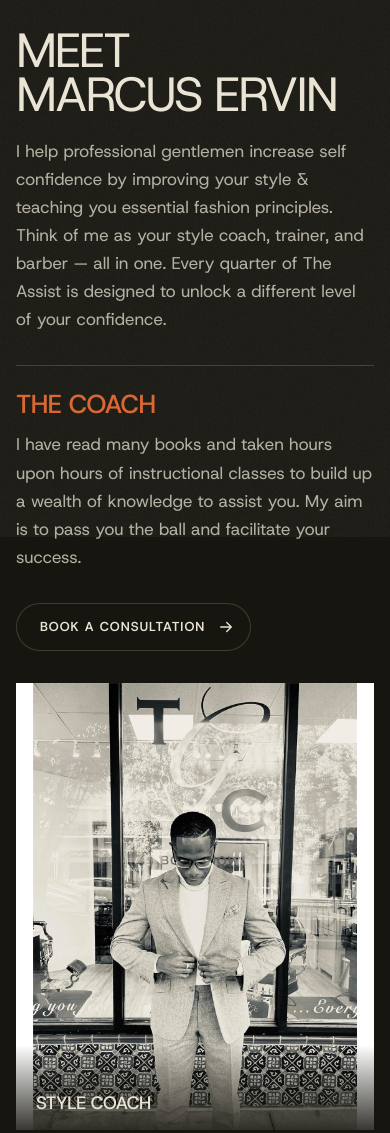
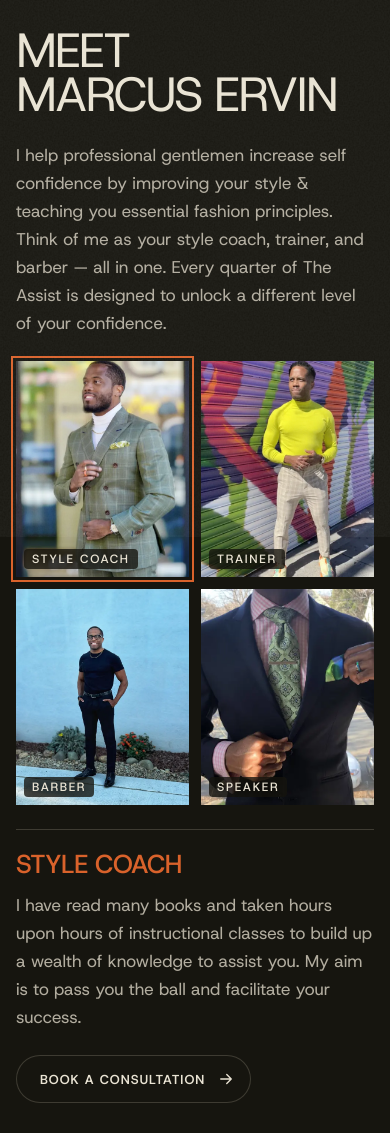
Before and after one commit to getsumactright/the-assist, a plain HTML site: page index.html in a window 390 px wide. Shown: the part 740-1873 px from the top of the page. Drawn offline with Linux system fonts and the light colour scheme.

Commit message:
Meet Marcus: one name per role, and a one-screen role picker on phones
The thumbnails, the large caption and the text block now all say Style
coach, Trainer, Barber and Speaker. On phones the large preview is
hidden; four bigger thumbnails sit directly above the role description,
so a tap and its text show on one screen.

Co-Authored-By: Claude Opus 5.5 <noreply@anthropic.com>

```diff
--- a/assets/css/site.css
+++ b/assets/css/site.css
@@ -291,11 +291,18 @@ footer{background:var(--from-night) top/100% var(--fade) no-repeat,var(--band);p
   .panel__body{position:relative;background:var(--umber)}
   .panel__more{grid-template-rows:1fr}
   .panel-tab{display:none}
-  .collage{aspect-ratio:auto;display:flex;flex-direction:column;gap:12px}
-  .collage__main{aspect-ratio:4/5}
-  .collage__thumbs{display:grid;grid-template-columns:repeat(2,1fr);gap:8px}
-  .thumb{aspect-ratio:4/3;grid-column:auto;grid-row:auto}
+  /* phones: no large preview; four bigger thumbnails with the role text right under them, so a tap and its description share one screen */
+  .meet{display:flex;flex-direction:column;gap:24px}
+  .meet__copy{display:contents}
+  .meet__copy .lead{margin-top:0}
+  .collage{order:1;aspect-ratio:auto;display:block}
+  .collage__main{display:none}
+  .collage__thumbs{display:grid;grid-template-columns:repeat(2,1fr);gap:12px}
+  .thumb{aspect-ratio:4/5;grid-column:auto;grid-row:auto}
+  .thumb[aria-pressed="true"]{outline-offset:3px}
   .th-4{z-index:auto}
+  .meet__role{order:2;min-height:11em;padding-top:20px}
+  .meet__copy > .pill{order:3}
   .ones li{grid-template-columns:1fr;gap:12px}
   form.form{grid-template-columns:1fr}
   .foot{grid-template-columns:1fr 1fr}
--- a/assets/js/site.js
+++ b/assets/js/site.js
@@ -90,12 +90,13 @@
     img.classList.add('swap'); setTimeout(go, 380);
   };
 
-  // Meet Marcus: roles swap the large portrait and the text (source wording)
+  // Meet Marcus: roles swap the large portrait and the text (source wording).
+  // One name per role, used on the thumbnail, the large caption and the text block alike.
   const roles = [
-    { name: 'The coach', cap: 'Style coach', img: ['assets/img/cream-bw-1600.webp', 1440, 1440, 'Marcus Ervin in a cream jacket in front of a shop window'], text: 'I have read many books and taken hours upon hours of instructional classes to build up a wealth of knowledge to assist you. My aim is to pass you the ball and facilitate your success.' },
-    { name: 'The trainer', cap: 'Trainer', img: ['assets/img/yellow-wall-1600.webp', 1002, 1394, 'Marcus in a yellow turtleneck against a graffiti wall'], text: "Let's head to a local gym, where we will do a workout together, tailored to your fitness level and goals. I'll share what has helped me grow muscle, stay in shape and eat properly." },
-    { name: 'The barber', cap: 'Barber', img: ['assets/img/sky-wall-1600.webp', 1200, 1600, 'Marcus in an all-black outfit against a sky-blue wall'], text: 'Using my decades-long experience as a skilled barber, together we will figure out the cut and style that works perfectly for your head shape, hair type, goals, and lifestyle.' },
-    { name: 'The speaker', cap: 'Public speaker', img: ['assets/img/black-suit-1600.webp', 1600, 1162, 'Marcus in a black suit and green tie fastening his jacket'], pos: '40% 30%', text: "As an experienced public speaker and business professional, I'll guide you in preparing your speech and delivering it in a way that displays poise & confidence." }
+    { name: 'Style coach', img: ['assets/img/cream-bw-1600.webp', 1440, 1440, 'Marcus Ervin in a cream jacket in front of a shop window'], text: 'I have read many books and taken hours upon hours of instructional classes to build up a wealth of knowledge to assist you. My aim is to pass you the ball and facilitate your success.' },
+    { name: 'Trainer', img: ['assets/img/yellow-wall-1600.webp', 1002, 1394, 'Marcus in a yellow turtleneck against a graffiti wall'], text: "Let's head to a local gym, where we will do a workout together, tailored to your fitness level and goals. I'll share what has helped me grow muscle, stay in shape and eat properly." },
+    { name: 'Barber', img: ['assets/img/sky-wall-1600.webp', 1200, 1600, 'Marcus in an all-black outfit against a sky-blue wall'], text: 'Using my decades-long experience as a skilled barber, together we will figure out the cut and style that works perfectly for your head shape, hair type, goals, and lifestyle.' },
+    { name: 'Speaker', img: ['assets/img/black-suit-1600.webp', 1600, 1162, 'Marcus in a black suit and green tie fastening his jacket'], pos: '40% 30%', text: "As an experienced public speaker and business professional, I'll guide you in preparing your speech and delivering it in a way that displays poise & confidence." }
   ];
   const thumbs = [...document.querySelectorAll('[data-role-i]')];
   const big = document.querySelector('[data-role="img"]');
@@ -104,7 +105,7 @@
     thumbs.forEach((x) => x.setAttribute('aria-pressed', String(x === t)));
     document.querySelector('[data-role="name"]').textContent = r.name;
     document.querySelector('[data-role="text"]').textContent = r.text;
-    document.querySelector('[data-role="cap"]').textContent = r.cap;
+    document.querySelector('[data-role="cap"]').textContent = r.name;
     swapImg(big, ...r.img, r.pos);
   }));
 
--- a/index.html
+++ b/index.html
@@ -109,7 +109,7 @@
         <h2 class="h2" id="meet-title">Meet<br>Marcus Ervin</h2>
         <p class="lead">I help professional gentlemen increase self confidence by improving your style &amp; teaching you essential fashion principles. Think of me as your style coach, trainer, and barber — all in one. Every quarter of The Assist is designed to unlock a different level of your confidence.</p>
         <div class="meet__role" aria-live="polite">
-          <strong data-role="name">The coach</strong>
+          <strong data-role="name">Style coach</strong>
           <p data-role="text">I have read many books and taken hours upon hours of instructional classes to build up a wealth of knowledge to assist you. My aim is to pass you the ball and facilitate your success.</p>
         </div>
         <a class="pill pill--ghost" href="#consultation" style="align-self:flex-start">Book a consultation<svg aria-hidden="true"><use href="#i-arrow"/></svg></a>
@@ -120,10 +120,10 @@
           <figcaption data-role="cap">Style coach</figcaption>
         </figure>
         <div class="collage__thumbs" role="group" aria-label="Marcus's roles">
-          <button class="thumb th-1 tone" type="button" aria-pressed="true" data-role-i="0"><img src="assets/img/sage-800.webp" width="569" height="800" alt="" loading="lazy"><span>The coach</span></button>
-          <button class="thumb th-2 tone" type="button" aria-pressed="false" data-role-i="1"><img src="assets/img/yellow-wall-800.webp" width="576" height="800" alt="" loading="lazy"><span>The trainer</span></button>
-          <button class="thumb th-3 tone" type="button" aria-pressed="false" data-role-i="2"><img src="assets/img/sky-wall-800.webp" width="600" height="800" alt="" loading="lazy"><span>The barber</span></button>
-          <button class="thumb th-4 tone" type="button" aria-pressed="false" data-role-i="3"><img src="assets/img/black-suit-800.webp" width="800" height="581" alt="" loading="lazy" style="object-position:40% 30%"><span>The speaker</span></button>
+          <button class="thumb th-1 tone" type="button" aria-pressed="true" data-role-i="0"><img src="assets/img/sage-800.webp" width="569" height="800" alt="" loading="lazy"><span>Style coach</span></button>
+          <button class="thumb th-2 tone" type="button" aria-pressed="false" data-role-i="1"><img src="assets/img/yellow-wall-800.webp" width="576" height="800" alt="" loading="lazy"><span>Trainer</span></button>
+          <button class="thumb th-3 tone" type="button" aria-pressed="false" data-role-i="2"><img src="assets/img/sky-wall-800.webp" width="600" height="800" alt="" loading="lazy"><span>Barber</span></button>
+          <button class="thumb th-4 tone" type="button" aria-pressed="false" data-role-i="3"><img src="assets/img/black-suit-800.webp" width="800" height="581" alt="" loading="lazy" style="object-position:40% 30%"><span>Speaker</span></button>
         </div>
       </div>
     </div>
```
